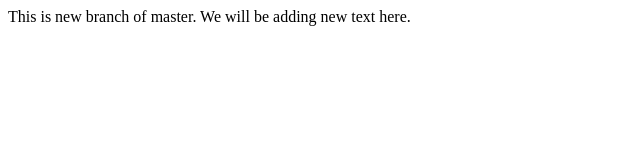
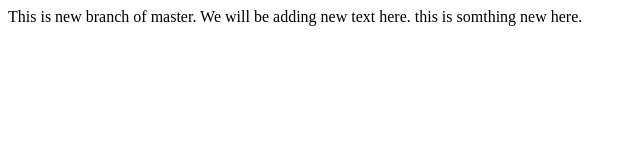
Before and after one commit to abidzakapps/git-training, a plain HTML site: page about.html in a window 1280 px wide. Shown: the whole page, without its empty margins (0-640 px from the left). Drawn offline with Linux system fonts and the light colour scheme.

Commit message:
trying to merge conflict

```diff
--- a/about.html
+++ b/about.html
@@ -6,5 +6,6 @@
     <body>
         This is new branch of master.
         We will be adding new text here.
+        this is somthing new here.
     </body>
 </html>
```
